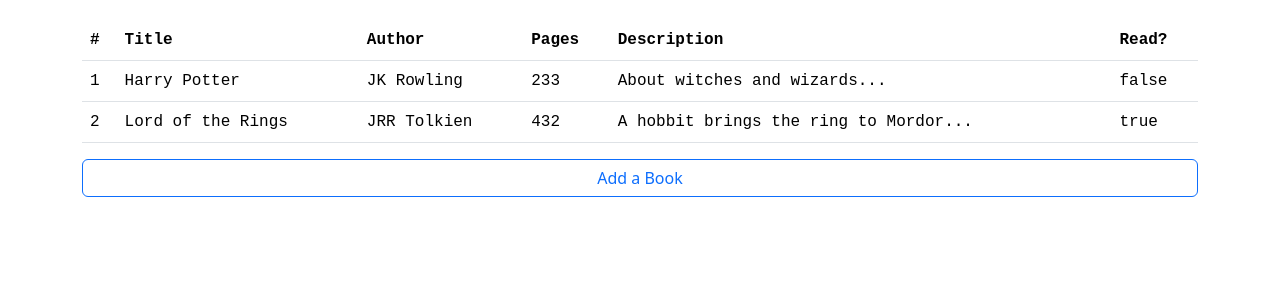
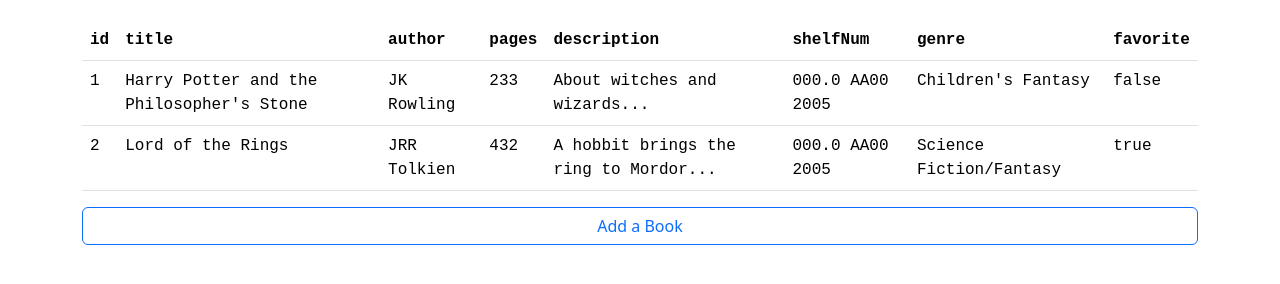
Before and after one commit to vlaugh1in/library-app, a website: page client/index.html in a window 1280 px wide. Shown: the part 58-342 px from the top of the page. Drawn offline with nearby package versions, Linux system fonts and the light colour scheme.

Commit message:
header updated
made it so header is not static

```diff
--- a/client/index.html
+++ b/client/index.html
@@ -16,17 +16,10 @@
   </div>
   <div class="container">
     <table class="table">
-      <thead>
-        <tr>
-          <th scope="col">#</th>
-          <th scope="col">Title</th>
-          <th scope="col">Author</th>
-          <th scope="col">Pages</th>
-          <th scope="col">Description</th>
-          <th scope="col">Read?</th>
-        </tr>
+      <thead id="list-header">
+        <!--List Header here-->
       </thead>
-      <tbody id="list-books">
+      <tbody id="list-body">
         <!--List Books here-->
 
       </tbody>
--- a/client/index.js
+++ b/client/index.js
@@ -1,38 +1,47 @@
-function Book(title, author, pages, description,is_read){
+function Book(id, title, author, pages, description, shelfNum, genre, favorite){
+  this.id = id;
   this.title = title;
   this.author = author;
   this.pages = pages;
   this.description = description;
-  this.is_read = is_read;
+  this.shelfNum = shelfNum;
+  this.genre = genre;
+  this.favorite = favorite;
 
 }
-
-
 
 function addBookToLibrary(library, book){
   library.push(book);
 }
 
 function createTable(array){
-  const list = document.getElementById("list-books");
+  const thead = document.getElementById("list-header");
+  const tbody = document.getElementById("list-body");
+  let row = document.createElement("tr");
+  const headerArray = Object.keys(array[0]);
 
-  for (let i = 0; i < array.length; i++){
-    // Each row lists a book
-    const row = document.createElement("tr");
-    const bookArray = Object.values(array[i]);
-    let cell = document.createElement("td");
-    let cellText = document.createTextNode(i+1);
-    cell.appendChild(cellText);
-    row.appendChild(cell);
+  // List Header onto the table
+  for(let i=0; i< headerArray.length; i++){
+    const header = document.createElement("th");
+    const headerText = document.createTextNode(headerArray[i]);
+    header.appendChild(headerText);
+    row.appendChild(header);
+  }
+  thead.appendChild(row);
 
+  // List Books onto the table using 2 for loops. First adds book values into another array, the second lists out the new array
+  for (let j = 0; j < array.length; j++){
+     const bookArray = Object.values(array[j]);
+     //reset row element
+     row = document.createElement("tr");
     // List each column
-    for(let j = 0; j< bookArray.length; j++){
-      cell = document.createElement("td");
-      const cellText = document.createTextNode(bookArray[j]);
+    for(let k = 0; k < bookArray.length; k++){
+      const cell = document.createElement("td");
+      const cellText = document.createTextNode(bookArray[k]);
       cell.appendChild(cellText);
       row.appendChild(cell);
     }
-    list.appendChild(row);
+    tbody.appendChild(row);
   }
 }
 
@@ -42,14 +51,10 @@
 
 const myLibrary = [];
 const list = document.getElementById("list-books");
-const book1 = new Book('Harry Potter', 'JK Rowling', '233', 'About witches and wizards...', false);
-const book2 = new Book('Lord of the Rings', 'JRR Tolkien', '432', 'A hobbit brings the ring to Mordor...', true);
+const book1 = new Book(1, "Harry Potter and the Philosopher's Stone", 'JK Rowling', '233', 'About witches and wizards...', '000.0 AA00 2005', "Children's Fantasy", false);
+const book2 = new Book(2, 'Lord of the Rings', 'JRR Tolkien', '432', 'A hobbit brings the ring to Mordor...', '000.0 AA00 2005','Science Fiction/Fantasy', true);
 
 addBookToLibrary(myLibrary, book1);
 addBookToLibrary(myLibrary, book2);
 
-for(i=0; i<myLibrary.length; i++){
-  console.log(myLibrary[i]);
-}
-
 createTable(myLibrary);
```
Also changed, not shown: client/add-book.html (+7 -0 lines).
